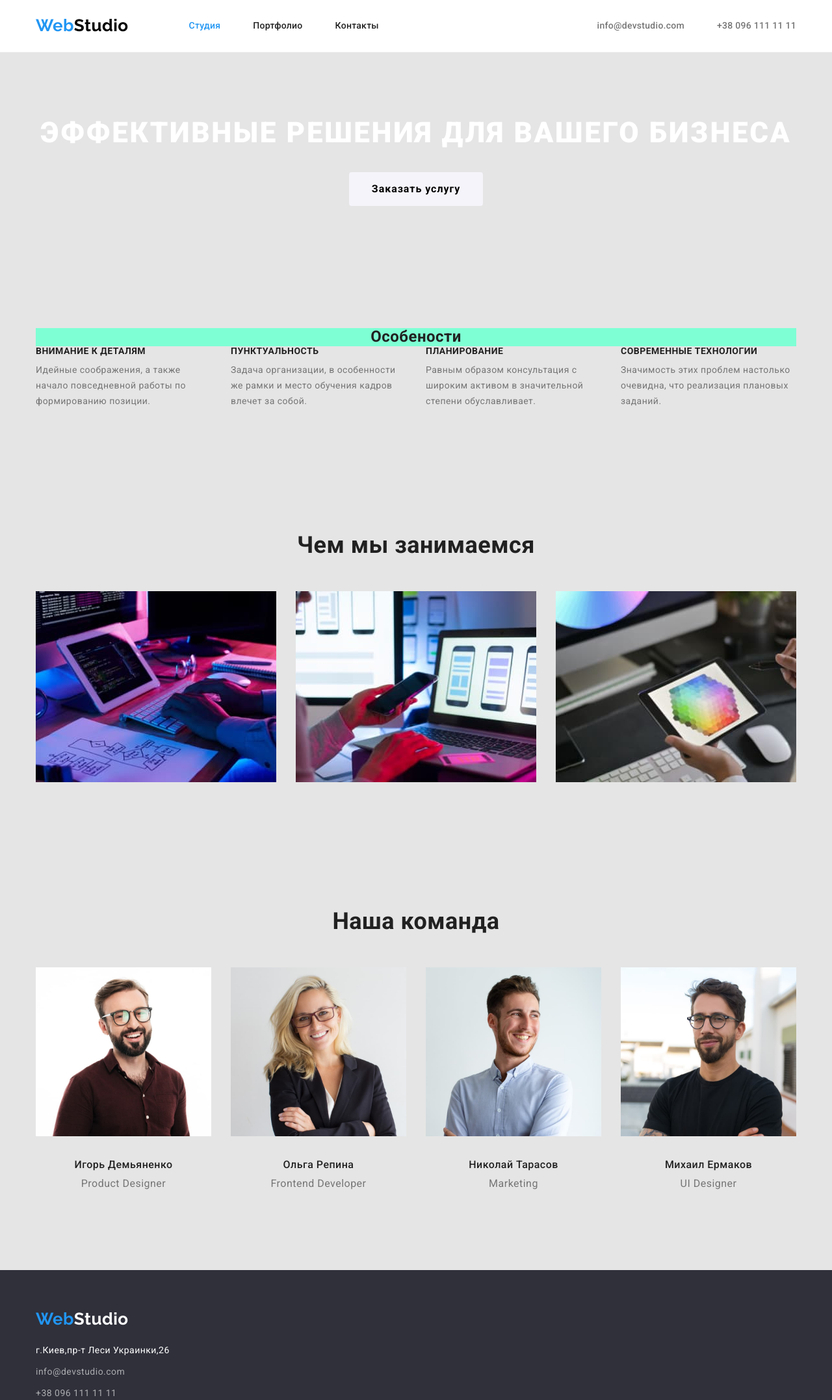
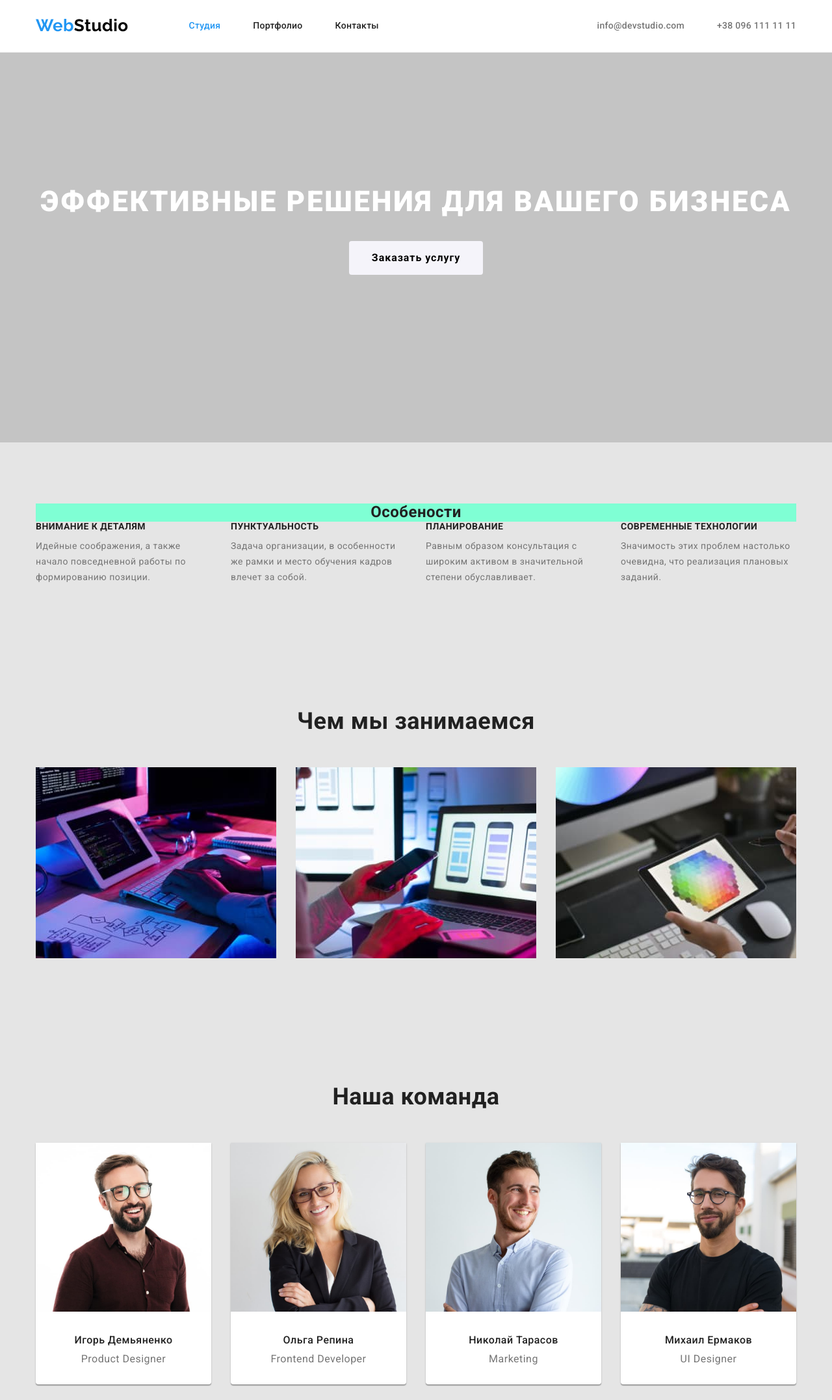
Before and after one commit to anitastal/goit-markup-hw-03, a plain HTML site: page index.html in a window 1280 px wide. Shown: the top 2155 px of the page at 65% size. Drawn offline with nearby package versions, Linux system fonts and the light colour scheme.

Commit message:
add bgcolor, add border to card portfolio, add box-shadow

```diff
--- a/css/style.css
+++ b/css/style.css
@@ -10,6 +10,8 @@
     --studio-color: #000000;
     --border-color-portfolio: rgba(238, 238, 238, 1);
     --border-color-header: rgba(236, 236, 236, 1);
+    --background-hero-color: #C4C4C4;
+
 }
 
 body {
@@ -133,6 +135,9 @@ body {
 /* стиль героя */
 .hero{
     text-align: center;
+    background-color: var(--background-hero-color);
+    padding-top: 200px;
+    height: 600px;
 }
 
 .hero .title{
@@ -253,9 +258,15 @@ body {
     color: var(--second-text-color);
     text-align: center;
 }
-/* .fotocard{
-    outline: 1px solid blue;
-} */
+.fotocard{
+    background-color: #FFFFFF;
+    /* border: 1px solid red; */
+    border-radius: 0px 0px 4px 4px;;
+    box-shadow: 0px 1px 3px rgba(0, 0, 0, 0.12),
+                0px 1px 1px rgba(0, 0, 0, 0.14),
+                0px 2px 1px rgba(0, 0, 0, 0.2);
+
+}
 
 .fotocard:not(:last-child){
     margin-right: 30px;
@@ -307,9 +318,12 @@ body {
 .project .item:nth-last-child(-n+3){
     margin-bottom: 0;
 }
-.project .card{
-    border-bottom: 1px solid var(--border-color-portfolio);
-}
+.card{
+    background-color: #EEEEEE;
+    border-bottom: 1px solid rgba(238, 238, 238, 1);
+    box-shadow: 1px 4px 6px 0px rgba(0, 0, 0, 0.16),
+                0px 4px 4px 0px rgba(0, 0, 0, 0.06),
+                0px 1px 1px 0px rgba(0, 0, 0, 0.12);}
 
 /* стиль футера */
 
--- a/index.html
+++ b/index.html
@@ -39,8 +39,8 @@
     <!-- Главное оформление -->
     <main>
         <!-- секция герой -->
-        <section class="section">
-            <div class="conteiner hero">
+        <section class="section hero">
+            <div class="conteiner ">
                 <h1 class="title">Эффективные решения для вашего бизнеса</h1>
                 <button class="button order" type="button">Заказать услугу</button>
             </div>
```
